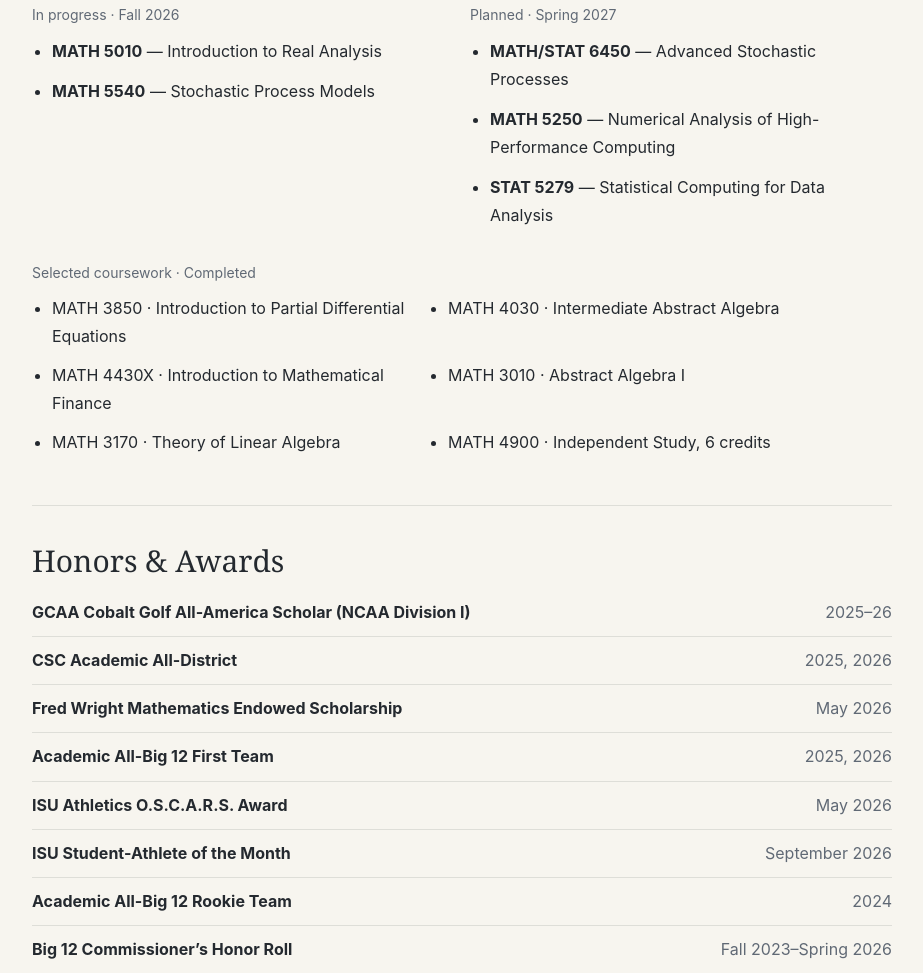
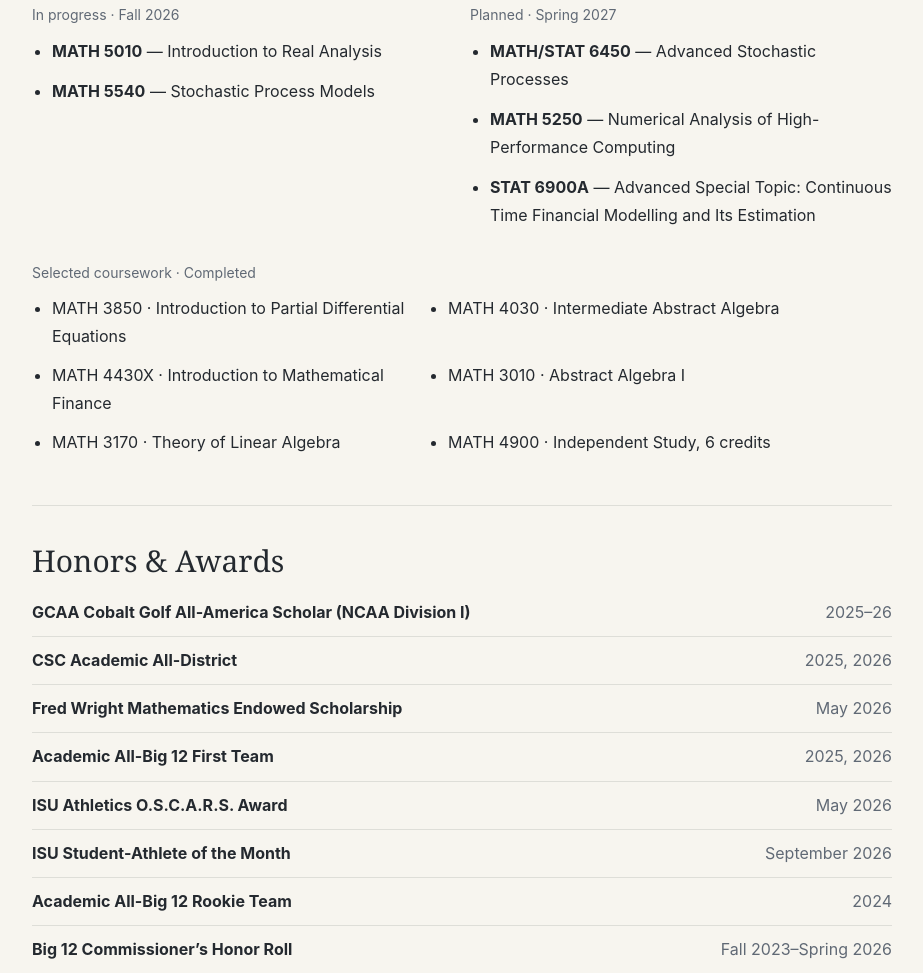
Before and after one commit to DianchaoWu527/DianchaoWu527.github.io, a plain HTML site: page cv/index.html in a window 1280 px wide. Shown: the part 3033-4006 px from the top of the page, without its empty margins (268-1191 px from the left). Drawn offline with Linux system fonts and the light colour scheme.

Commit message:
Replace planned STAT 5279 with STAT 6900A financial modelling course

```diff
--- a/cv/index.html
+++ b/cv/index.html
@@ -200,7 +200,7 @@
                         <ul>
                             <li><strong>MATH/STAT 6450</strong> — Advanced Stochastic Processes</li>
                             <li><strong>MATH 5250</strong> — Numerical Analysis of High-Performance Computing</li>
-                            <li><strong>STAT 5279</strong> — Statistical Computing for Data Analysis</li>
+                            <li><strong>STAT 6900A</strong> — Advanced Special Topic: Continuous Time Financial Modelling and Its Estimation</li>
                         </ul>
                     </section>
                 </div>
```
Also changed, not shown: zh/cv/index.html (+1 -1 lines).
